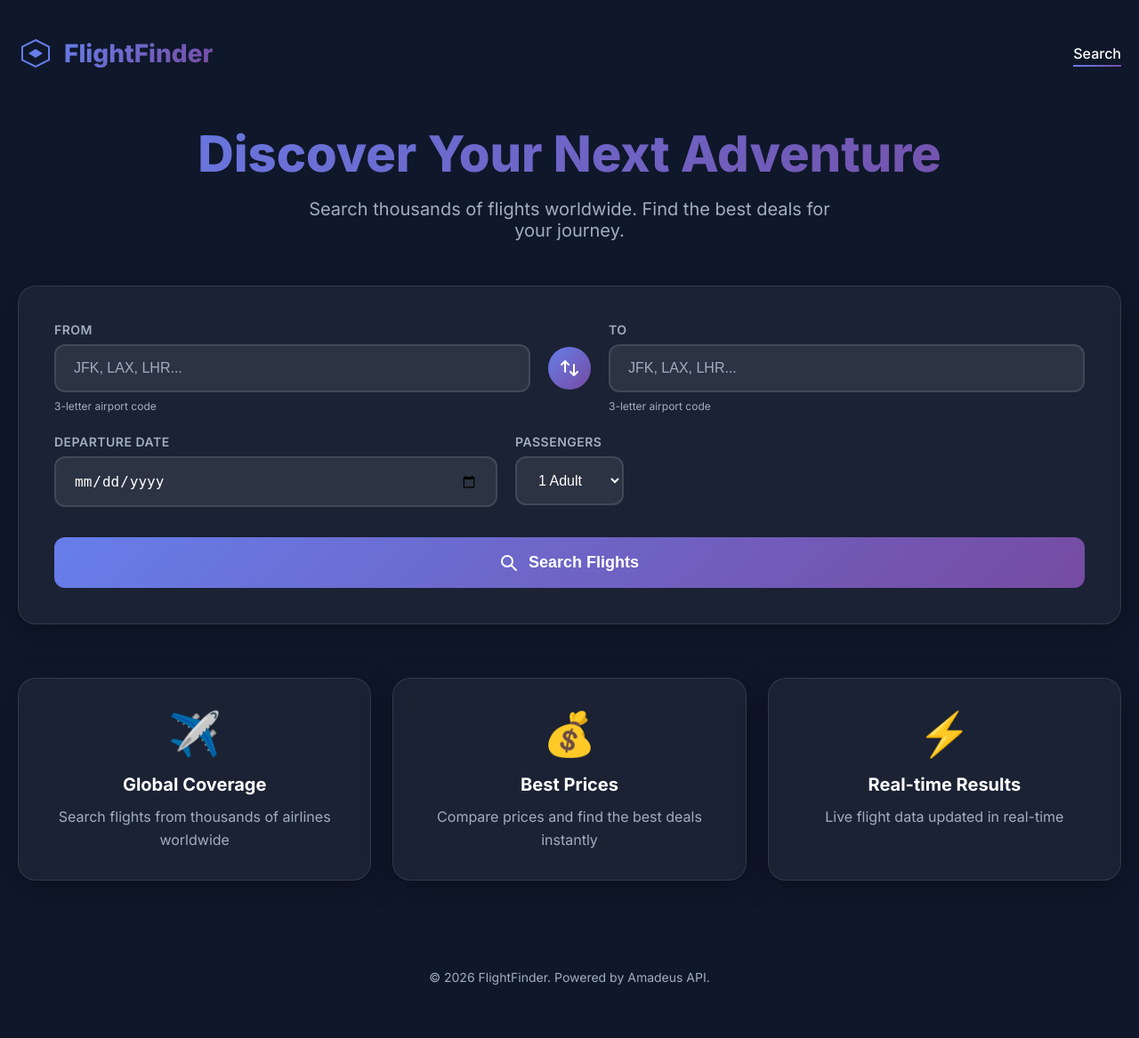
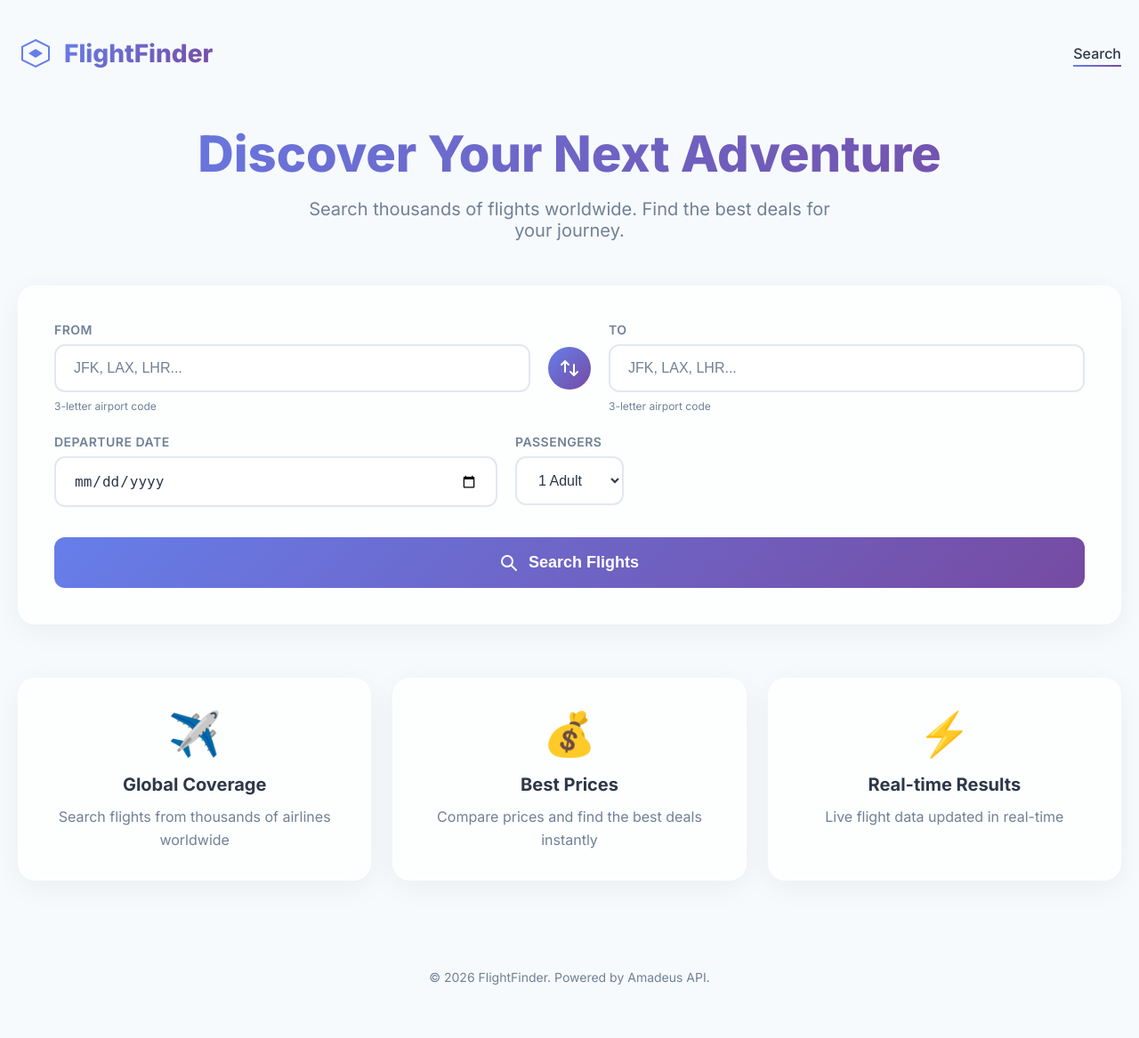
Before and after one commit to sara12359/flight-, a Django app: template flights/templates/flights/index.html in a window 1280 px wide. Shown: the whole page at 89% size. Run offline with Django 3.2, Linux system fonts and the light colour scheme; the template is opened without the code that fills it, so the values that code supplies are empty.

Commit message:
light mode

```diff
--- a/flights/static/flights/style.css
+++ b/flights/static/flights/style.css
@@ -8,19 +8,24 @@
 :root {
     --primary-gradient: linear-gradient(135deg, #667eea 0%, #764ba2 100%);
     --secondary-gradient: linear-gradient(135deg, #f093fb 0%, #f5576c 100%);
-    --dark-bg: #0a0e27;
-    --card-bg: rgba(255, 255, 255, 0.05);
-    --text-primary: #ffffff;
-    --text-secondary: #a0aec0;
+    --dark-bg: #f7fafc;
+    /* Changed to light gray */
+    --card-bg: rgba(255, 255, 255, 0.7);
+    /* Increased opacity for light mode */
+    --text-primary: #2d3748;
+    /* Changed to dark gray */
+    --text-secondary: #718096;
+    /* Changed to medium gray */
     --accent-color: #667eea;
     --success-color: #48bb78;
     --error-color: #f56565;
+    --input-bg: #ffffff;
+    --input-border: #e2e8f0;
 }
 
 body {
     font-family: 'Inter', -apple-system, BlinkMacSystemFont, 'Segoe UI', sans-serif;
-    background: #0f172a;
-    /* Solid dark slate blue */
+    background: var(--dark-bg);
     color: var(--text-primary);
     min-height: 100vh;
     overflow-x: hidden;
@@ -45,12 +50,13 @@ body {
 
 /* Glassmorphism Effect */
 .glass {
-    background: rgba(255, 255, 255, 0.05);
+    background: var(--card-bg);
     backdrop-filter: blur(10px);
     -webkit-backdrop-filter: blur(10px);
-    border: 1px solid rgba(255, 255, 255, 0.1);
+    border: 1px solid rgba(255, 255, 255, 0.8);
     border-radius: 20px;
-    box-shadow: 0 8px 32px rgba(0, 0, 0, 0.3);
+    box-shadow: 0 8px 32px rgba(0, 0, 0, 0.05);
+    /* Softer shadow */
 }
 
 /* Header */
@@ -180,8 +186,8 @@ body {
 
 .input-field {
     padding: 16px 20px;
-    background: rgba(255, 255, 255, 0.08);
-    border: 2px solid rgba(255, 255, 255, 0.1);
+    background: var(--input-bg);
+    border: 2px solid var(--input-border);
     border-radius: 12px;
     color: var(--text-primary);
     font-size: 16px;
@@ -191,9 +197,10 @@ body {
 }
 
 .input-field:focus {
-    background: rgba(255, 255, 255, 0.12);
+    background: #ffffff;
     border-color: var(--accent-color);
     transform: scale(1.02);
+    box-shadow: 0 0 0 3px rgba(102, 126, 234, 0.1);
 }
 
 .input-field::placeholder {
@@ -373,7 +380,7 @@ body {
     align-items: center;
     margin-bottom: 24px;
     padding-bottom: 24px;
-    border-bottom: 1px solid rgba(255, 255, 255, 0.1);
+    border-bottom: 1px solid rgba(0, 0, 0, 0.1);
 }
 
 .airline-info {
@@ -519,12 +526,12 @@ body {
 }
 
 .details-button {
-    background: rgba(255, 255, 255, 0.08);
+    background: #e2e8f0;
     color: var(--text-primary);
 }
 
 .details-button:hover {
-    background: rgba(255, 255, 255, 0.12);
+    background: #cbd5e0;
 }
 
 .book-button {
```
